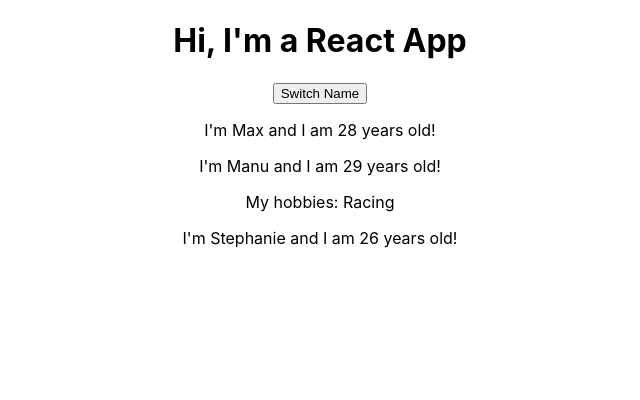
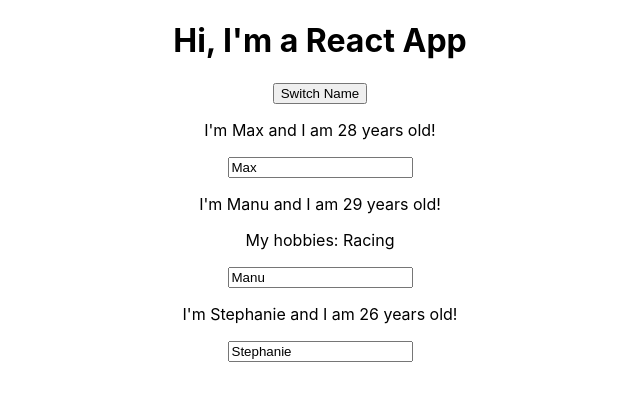
Before and after one commit to JoaoAlmeida11/react-complete-guide, a React (Create React App) app: page / in a window 1280 px wide. Shown: the top 400 px of the page, without its empty margins (320-960 px from the left). Built offline with nearby package versions, Linux system fonts and the light colour scheme.

Commit message:
adding to way binding

```diff
--- a/src/App.js
+++ b/src/App.js
@@ -22,6 +22,16 @@
       ],
     });
   };
+  nameChangedHandler = event => {
+    this.setState({
+      persons: [
+        { name: 'Max', age: 28 },
+        { name: event.target.value, age: 29 },
+        { name: 'Stephanie', age: 27 },
+      ],
+    });
+  };
+
   render() {
     return (
       <div className="App">
@@ -38,6 +48,7 @@
           name={this.state.persons[1].name}
           age={this.state.persons[1].age}
           click={this.switchNameHandler.bind(this, 'Max!')}
+          changed={this.nameChangedHandler}
         >
           My hobbies: Racing
         </Person>
--- a/src/Person/Person.js
+++ b/src/Person/Person.js
@@ -5,6 +5,7 @@
         I'm {props.name} and I am {props.age} years old!
       </p>
       <p>{props.children}</p>
+      <input type="text" onChange={props.changed} value={props.name} />
     </div>
   );
 };
```
Also changed, not shown: 1 other file (tests, documents, lock files or other folders).
